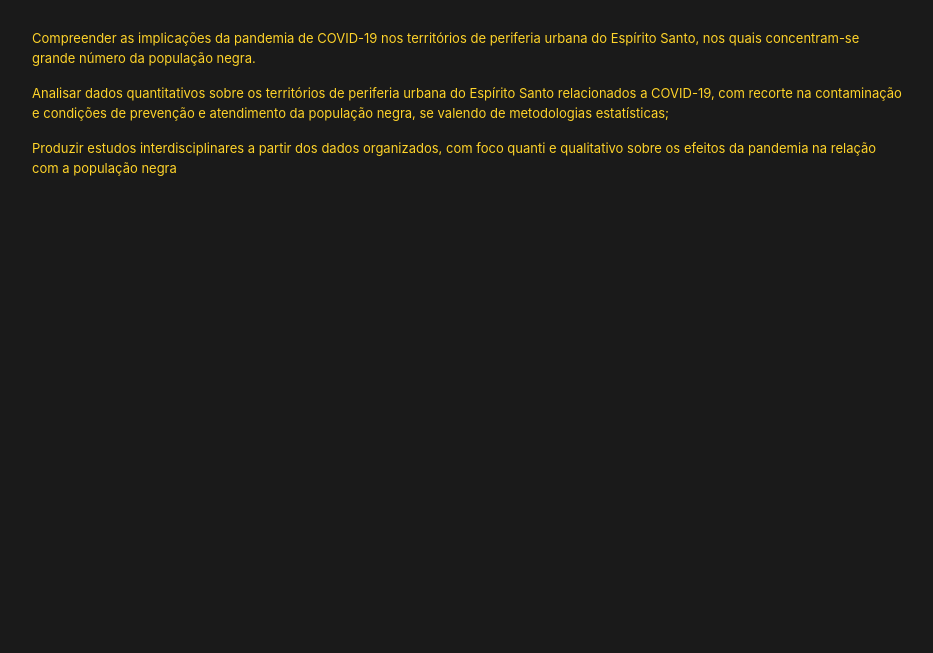
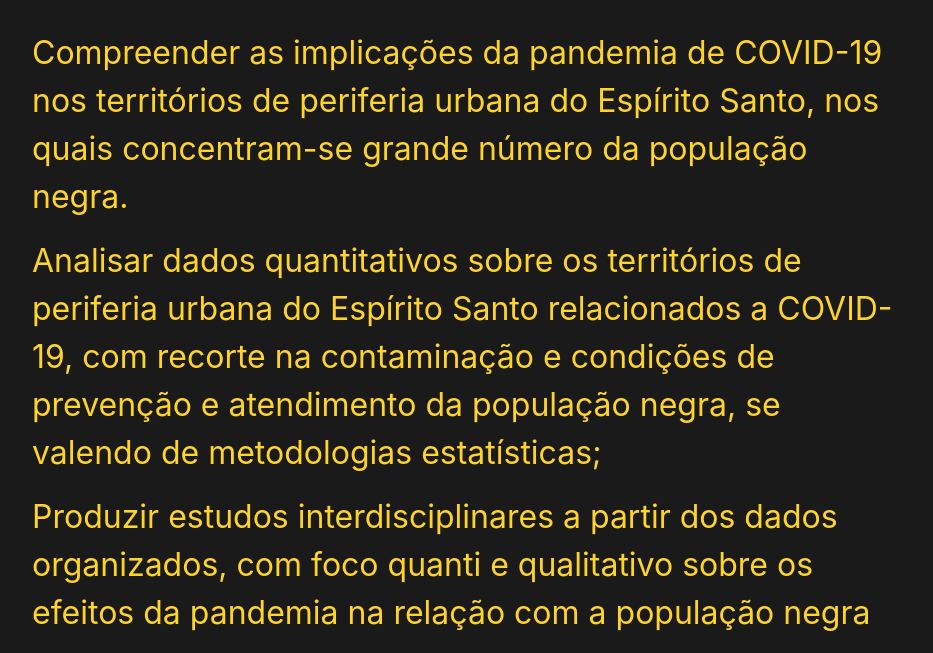
Before and after one commit to ChicoGui/ocofa, a plain HTML site: page index.html in a window 1280 px wide. Shown: the part 166-819 px from the top of the page, without its empty margins (173-1106 px from the left). Drawn offline with nearby package versions, Linux system fonts and the light colour scheme.

Commit message:
Update index.html

```diff
--- a/index.html
+++ b/index.html
@@ -7,14 +7,13 @@
 
 <style>
 
-body{ background: #1a1a1aff; color: #ffd42aff}
+body{ background: #1a1a1aff; color: #ffd42aff; padding: 0; margin: 0;}
 #banner{padding: 2em;}
 .container{min-width: 300px;
-max-width:940px;
 display: block;
 margin: 0 auto;
 max-width: 900px;
-font-size:13px;
+font-size:2em;
 }
 .container img{width: 100%;}
 </style>
```
